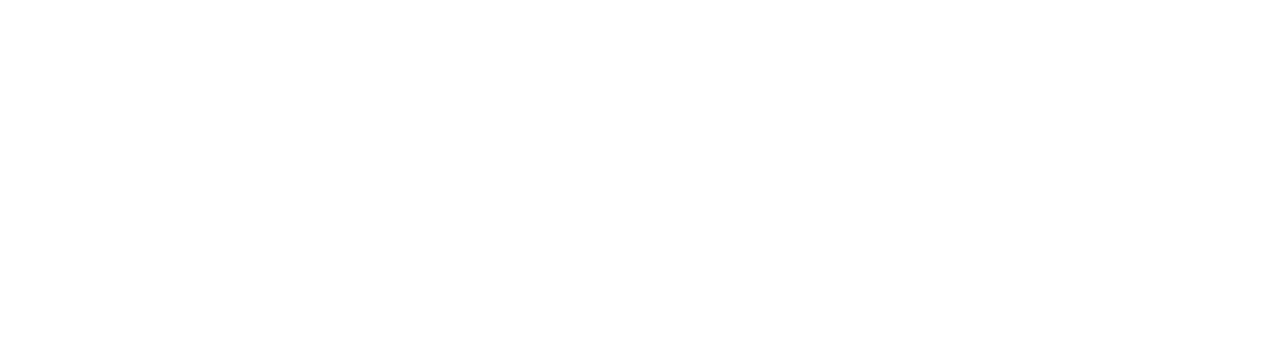
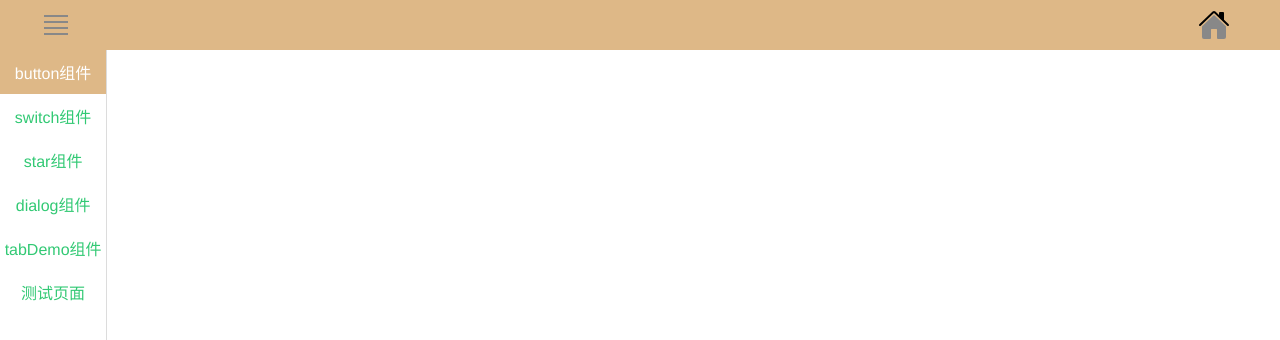
Before and after one commit to xiaoFeng5210/vue3-gulu, a Vue app: page /#/doc/test in a window 1280 px wide. Before the commit this address had no page. Shown: the top 340 px of the page. Built offline with nearby package versions, Linux system fonts and the light colour scheme; a small style sheet from the web is missing.

Commit message:
增加测试组件

```diff
--- /dev/null
+++ b/src/components/test.vue
@@ -0,0 +1,13 @@
+<template>
+  <div class="g_box">
+    <div></div>
+  </div>
+</template>
+
+<script setup lang="ts"></script>
+
+<style scoped>
+.g_box {
+  display: grid;
+}
+</style>
--- a/src/utils/menuList.ts
+++ b/src/utils/menuList.ts
@@ -24,4 +24,8 @@
     route: "/doc/tabDemo",
     name: "tabDemo组件",
   },
+  {
+    route: "/doc/test",
+    name: "测试页面",
+  },
 ];
```
Also changed, not shown: src/router/router.ts (+7 -2 lines).
